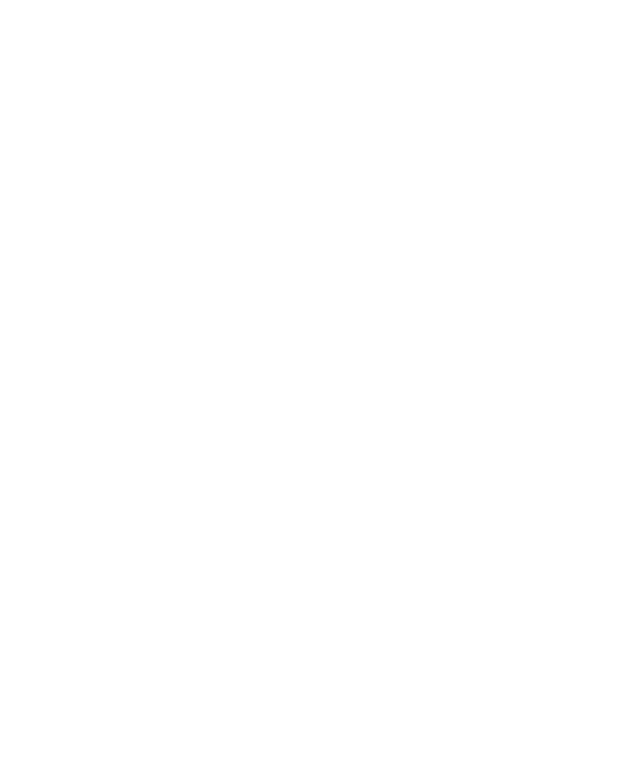
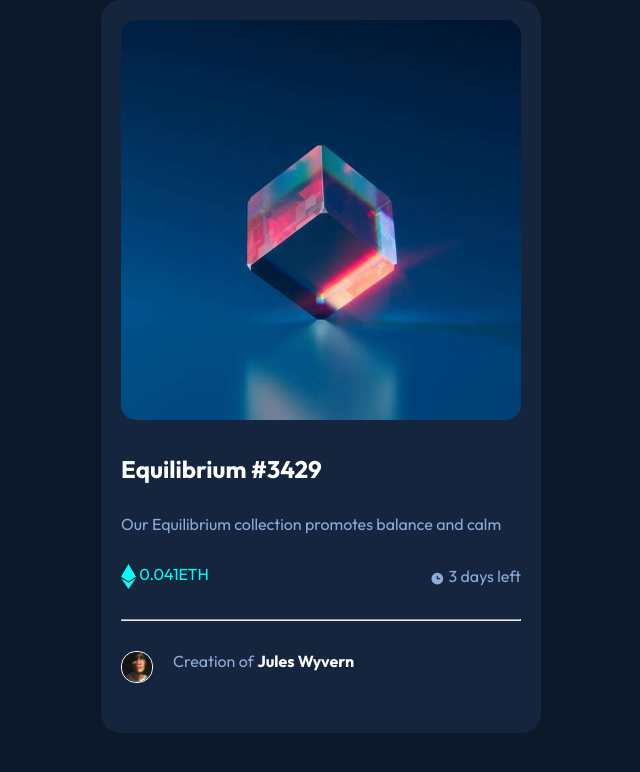
Before and after one commit to Zer0Cr4ck/token-Ethereum, a plain HTML site: page index.html in a window 1280 px wide. Shown: the whole page, without its empty margins (319-959 px from the left). Drawn offline with Linux system fonts and the light colour scheme.

Commit message:
Agregando primera version de Ethereum Card

```diff
--- a/index.html
+++ b/index.html
@@ -1,12 +1,122 @@
+
+
 <!DOCTYPE html>
 <html lang="en">
 <head>
     <meta charset="UTF-8">
     <meta name="viewport" content="width=device-width, initial-scale=1.0">
+    <title>Document</title>
     <link rel="stylesheet" href="./style.css">
-    <title>Document</title>
+    <link rel="preconnect" href="https://fonts.googleapis.com">
+<link rel="preconnect" href="https://fonts.gstatic.com" crossorigin>
+<link href="https://fonts.googleapis.com/css2?family=Outfit:wght@100..900&display=swap" rel="stylesheet">
 </head>
 <body>
-
+    <main>
+        <img src="./images/image-equilibrium.jpg" alt="">
+        <h2>Equilibrium #3429</h2>
+        <p>Our Equilibrium collection promotes balance and calm</p>
+        <div id="status">
+            <div class="moneda">
+                <img src="./images/icon-ethereum.svg" alt="" class="iconos">
+                <span>0.041ETH</span>
+            </div>
+            <div class="time">
+                <img class="iconos" src="./images/icon-clock.svg" alt="">
+                <span>3 days left</span>
+            </div>
+        </div>
+        <hr />
+        <div class="avatar">
+            <img src="./images/image-avatar.png" alt="" class="avatar_user">
+            <p>Creation of  <strong>Jules Wyvern</strong></p>
+        </div>
+    </main>
 </body>
 </html>
+
+
+
+<!-- <!DOCTYPE html>
+<html lang="en">
+<head>
+  <meta charset="UTF-8">
+  <meta name="viewport" content="width=device-width, initial-scale=1.0">
+  <link rel="preconnect" href="https://fonts.googleapis.com">
+  <link rel="preconnect" href="https://fonts.gstatic.com" crossorigin>
+  <link href="https://fonts.googleapis.com/css2?family=Nunito:ital,wght@0,200..1000;1,200..1000&display=swap" rel="stylesheet">
+  <title>Document</title>
+  <style>
+    * {
+      margin: 0;
+      padding: 0;
+      font-family: "Nunito";
+    }
+    main{
+      width: 400px;
+      border: 1px solid #000;
+      border-radius: 24px;
+      padding: 16px;
+      background-color: #212832;
+    }
+    #star{
+      width: 20px;
+    }
+    #container-star{
+      width: 25px;
+      background-color: #262F38;
+      border-radius: 50%;
+      padding: 8px;
+    }
+    h1{
+      color: #2b0505;
+      margin-top: 40px;
+    }
+
+    p{
+      color: #646b74;
+      margin-top: 20px;
+      margin-bottom: 25px;
+    }
+
+    .btn-card{
+      height: 40px;
+      width: 40px;
+      border-radius: 50%;
+      background-color: #262F38;
+      color: #808891;
+      border: none;
+      margin-right: 36px;
+    }
+
+    #btn-submit{
+      margin-top: 40px;
+      width: 100%;
+      height: 48px;
+      border-radius: 24px;
+      border: none;
+      background-color: #fa7613;
+      font-size: 16px;
+      font-weight: 700;
+      letter-spacing: 4px;
+    }
+  </style>
+</head>
+<body>
+  <main>
+    <div id="container-star">
+      <img id="star" src="https://upload.wikimedia.org/wikipedia/commons/1/18/Estrella_amarilla.png" alt="">
+    </div>
+    <h1>How did we do?</h1>
+    <p>Please let us know how we didi with your support request, All Feedback is aprreciated to help us impvoer out offering!</p>
+    <div>
+      <button class="btn-card">1</button>
+      <button class="btn-card">2</button>
+      <button class="btn-card">3</button>
+      <button class="btn-card">4</button>
+      <button class="btn-card">5</button>
+    </div>
+    <button id="btn-submit">SUBMIT</button>
+  </main>
+</body>
+</html> -->
--- a/style.css
+++ b/style.css
@@ -0,0 +1,80 @@
+*{
+    margin:0;
+    padding: 0;
+
+    --Softblue: hsl(215,51%,70%);
+
+
+    --Cyan: hsl(178, 100%, 50%);
+
+--VerydarkblueMainBG: hsl(217, 54%, 11%);
+--VerydarkblueCardBG: hsl(216, 50%, 16%);
+--VerydarkblueLine: hsl(215, 32%, 27%);
+--White: hsl(0, 0%, 100%);
+
+}
+
+
+body{
+    background-color: var(--VerydarkblueMainBG);
+    color: var(--Softblue);
+    font-family: "Outfit",serif;
+}
+
+main{
+    width: 400px;
+    margin: auto;
+    border-radius: 20px;
+    background-color: var(--VerydarkblueCardBG);
+    padding: 20px;
+}
+main img{
+    width: 100%;
+    border-radius: 15px;
+}
+
+
+h2{
+    color:var(--White);
+    margin: 30px 0 30px 0;
+}
+main p{
+
+}
+
+#status{
+    display: flex;
+    justify-content: space-between;
+    margin: 30px 0 30px 0;
+    align-items: center;
+}
+
+.iconos{
+    width: 15px;
+    vertical-align: middle;
+}
+
+.moneda span{
+    color: var(--Cyan);
+}
+.avatar{
+    display: flex;
+}
+.avatar_user{
+    width: 30px;
+
+    border: 1px solid white;
+    margin-right: 20px;
+}
+
+.avatar strong{
+    color: var(--White);
+}
+hr{
+    color: var(--VerydarkblueLine);
+
+}
+
+.avatar{
+    margin: 30px 0 30px 0;
+}
```
Also changed, not shown: images/icon-clock.svg (added), images/icon-ethereum.svg (added), images/image-avatar.png (added), images/image-equilibrium.jpg (added).
